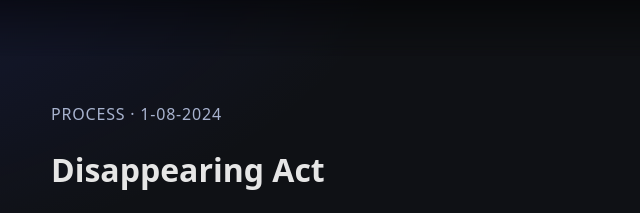
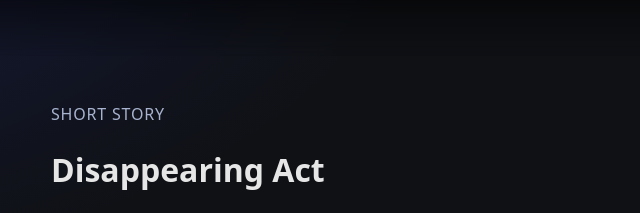
Before and after one commit to Arya25program/arwrites, a plain HTML site: page posts/five-post.html in a window 1280 px wide. Shown: the top 213 px of the page, 187-827 px from the left. Drawn offline with Linux system fonts and the light colour scheme.

Commit message:
minor wording and comments edits

```diff
--- a/posts/five-post.html
+++ b/posts/five-post.html
@@ -18,7 +18,7 @@
   </header>
 
   <main class="blog-post" style="padding: 30px clamp(16px,5vw,48px) 60px; max-width: 900px; margin: 0 auto;">
-    <p class="kicker" style="color: var(--muted); text-transform: uppercase; letter-spacing:.8px;">Process · 1-08-2024</p>
+    <p class="kicker" style="color: var(--muted); text-transform: uppercase; letter-spacing:.8px;">Short Story</p>
     <h1 style="margin-top:6px;">Disappearing Act</h1>
     <div class="rating-strip" aria-label="Reader satisfaction indicator">
         Not a fictional story. And totally not something I need to be reminded about, everyday.
```
